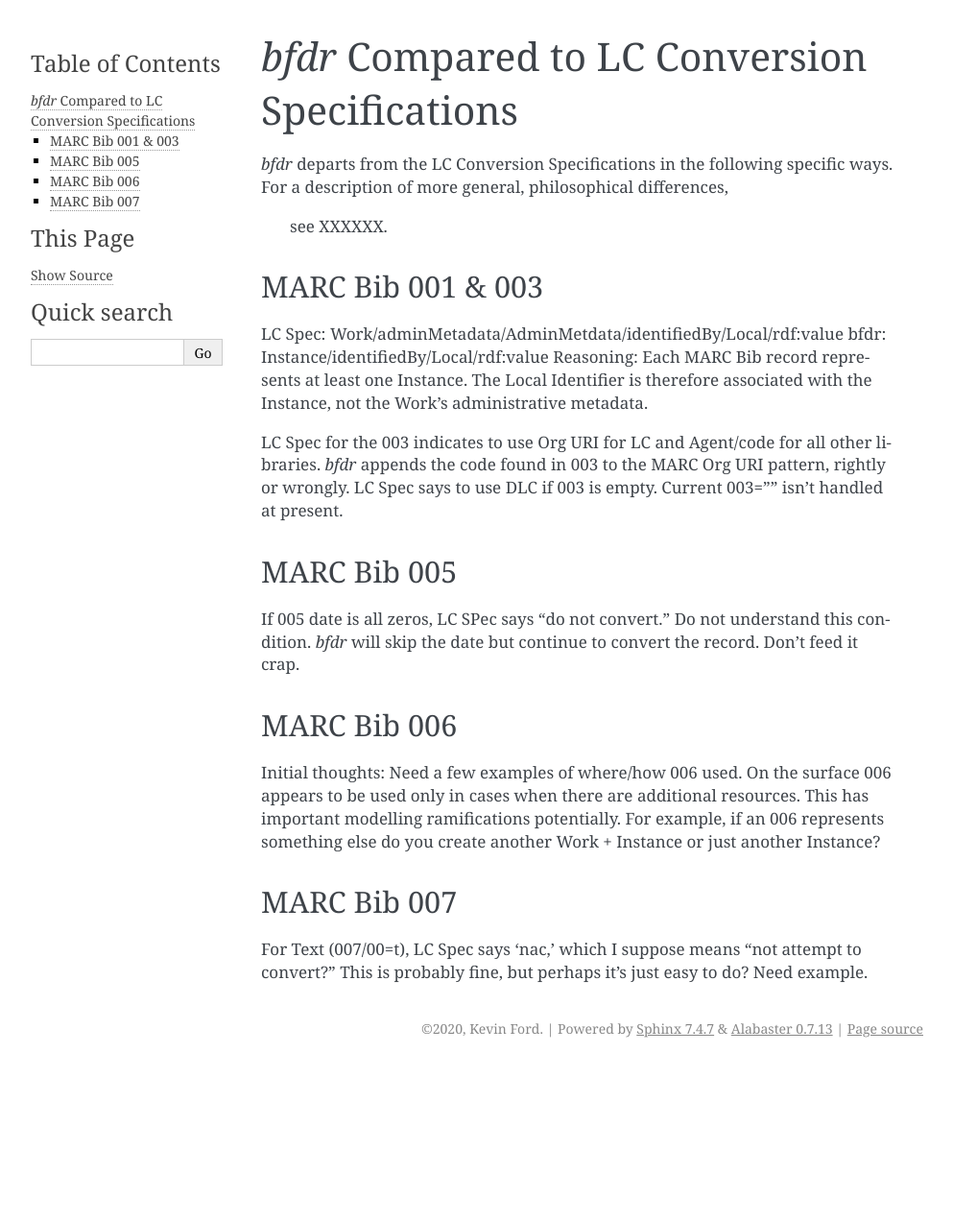
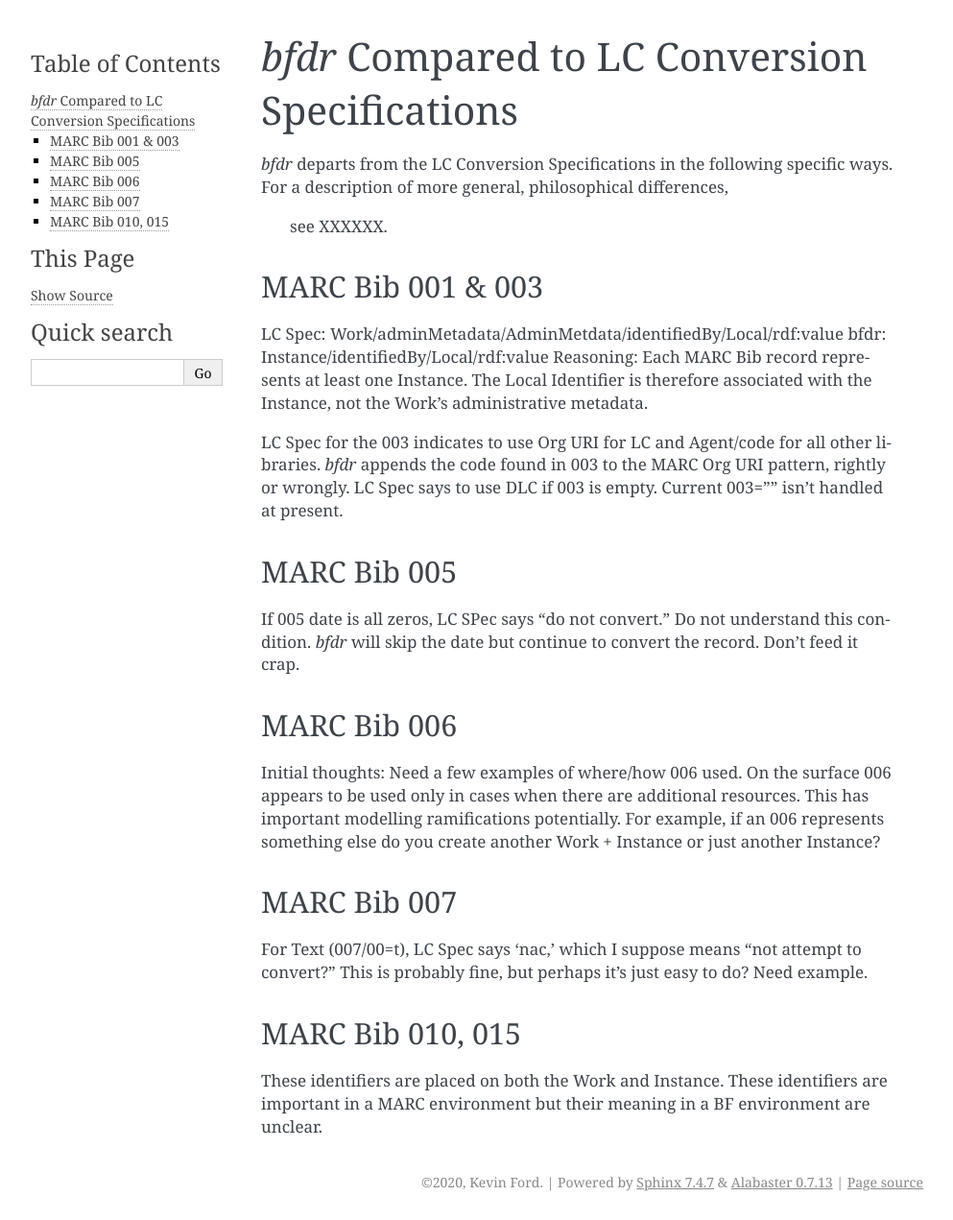
Before and after one commit to kefo/marc2bf, a Sphinx documentation site: the page built from docs/bfdr/differences.rst, in a window 1280 px wide. Shown: the whole page at 96% size, without its empty margins (148-1141 px from the left). Built offline with Sphinx 7.4.7, drawn with Linux system fonts in a browser that asks for light colours; before the commit the page ends 1111 px from its top, so only the background shows below that.

Commit message:
Added note about 010 and 015

```diff
--- a/docs/bfdr/differences.rst
+++ b/docs/bfdr/differences.rst
@@ -37,3 +37,9 @@ MARC Bib 007
 -------------
 For Text (007/00=t), LC Spec says 'nac,' which I suppose means "not attempt to convert?"
 This is probably fine, but perhaps it's just easy to do?  Need example.
+
+
+MARC Bib 010, 015
+-------------
+These identifiers are placed on both the Work and Instance.  These identifiers are important
+in a MARC environment but their meaning in a BF environment are unclear.
```
